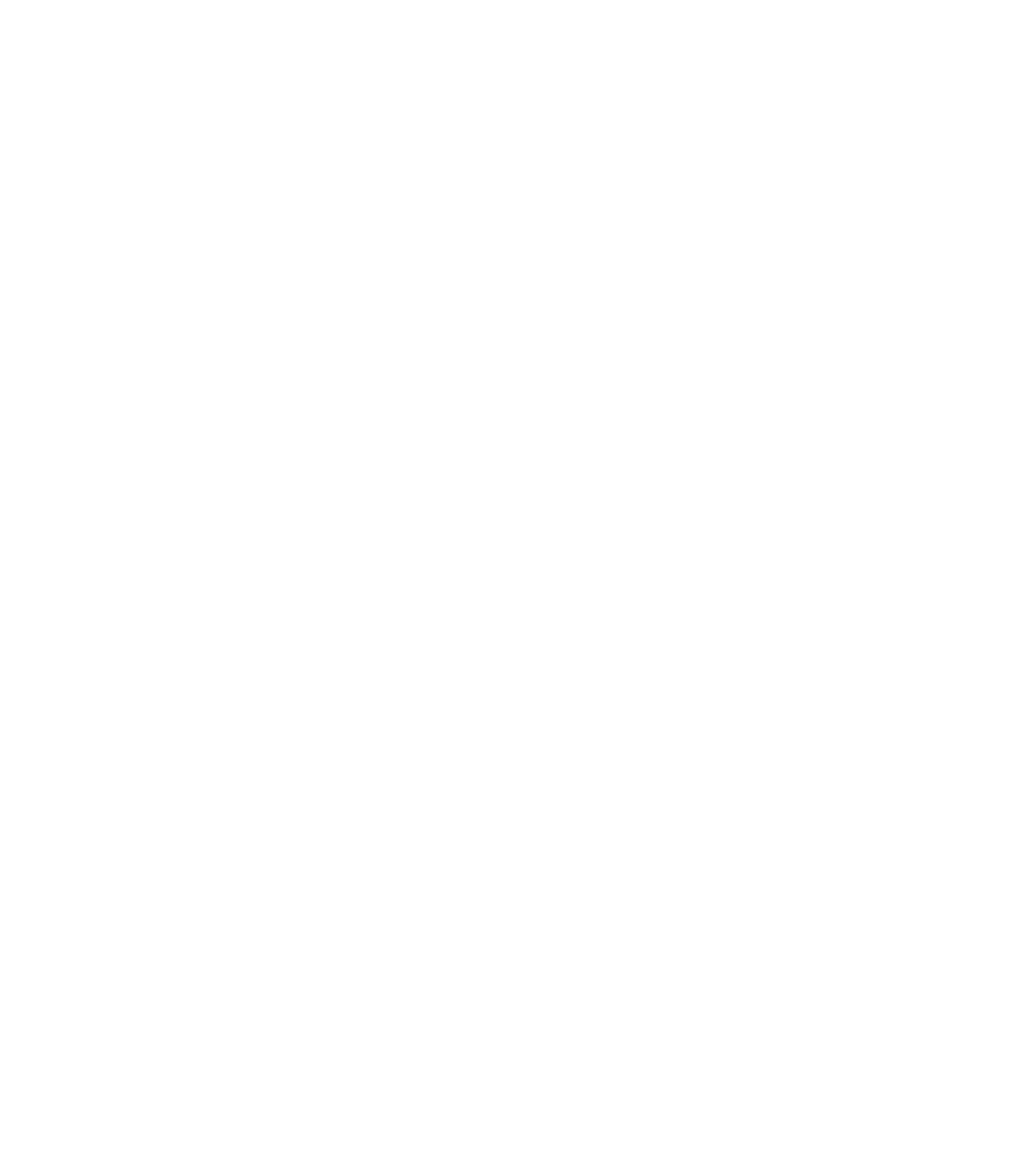
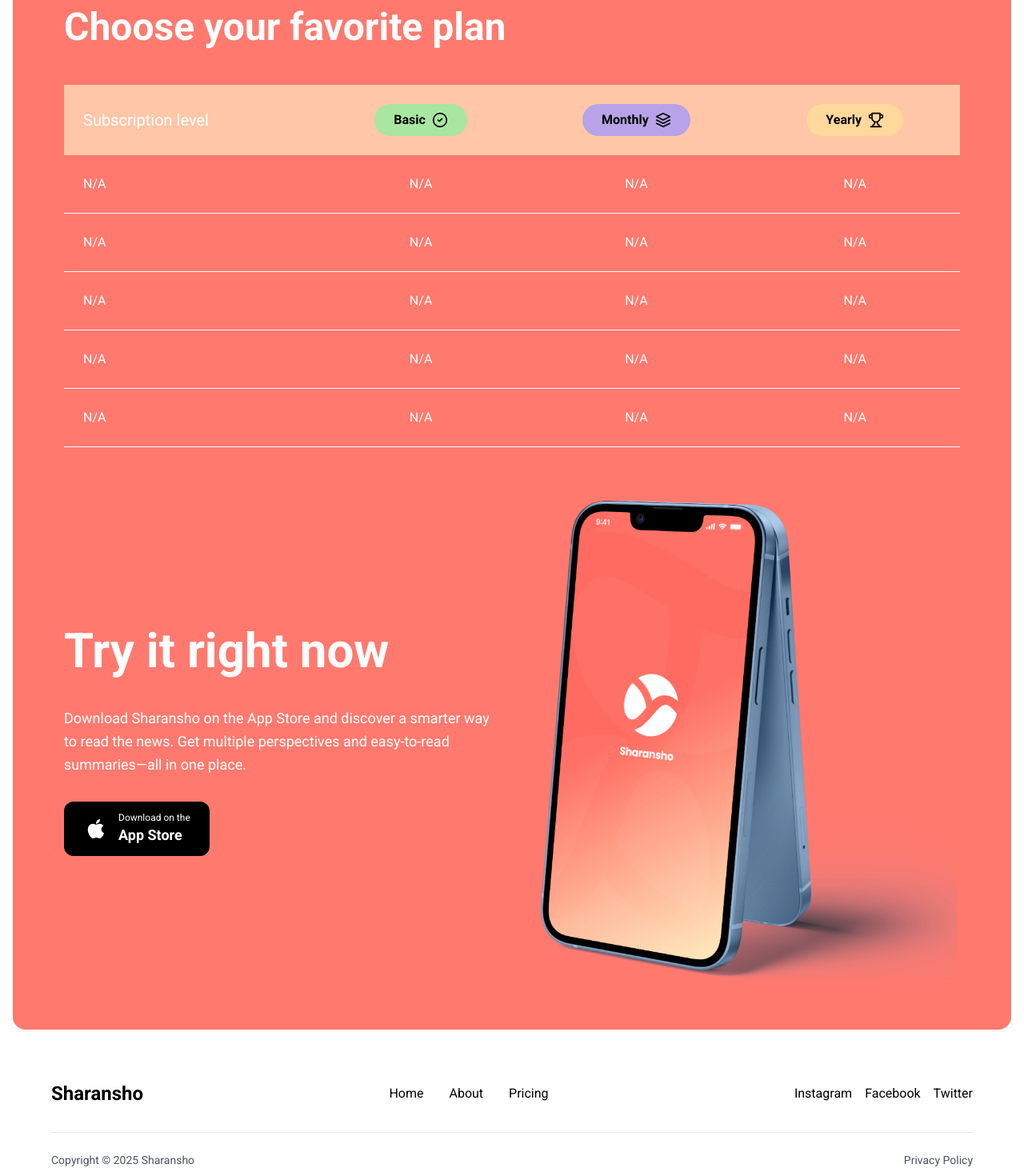
Before and after one commit to nabilAhmedN/sharansho-landing-page, a Next.js app: page / in a window 1280 px wide. Shown: the part 2100-3570 px from the top of the page at 80% size. Before the commit the page ends 2046 px from the top, so only its background shows below. Built offline with nearby package versions, Linux system fonts and the light colour scheme.

Commit message:
pricing and footer added

```diff
--- a/app/page.tsx
+++ b/app/page.tsx
@@ -331,321 +331,197 @@
       </div>
 
 
-      {/* All in One Place Section */}
-      {/* <section className="py-10 px-5">
-        <div className="max-w-6xl mx-auto">
-          <div className="text-center mb-10">
-            <h1 className="text-4xl sm:text-5xl md:text-6xl lg:text-[76px] font-semibold leading-tight text-center">
-              <span className="relative inline-block pb-2 z-[10]">
-                EVERYTHING
-                <svg
-                  className="absolute left-0 bottom-0 w-full h-2 sm:h-[10px] -z-[10] pointer-events-none"
-                  viewBox="0 0 200 10"
-                  xmlns="http://www.w3.org/2000/svg"
-                >
-                  <path
-                    d="M0 5 Q 50 0, 100 5 T 200 5"
-                    stroke="#C445A6"
-                    strokeWidth="3"
-                    fill="none"
-                  />
-                </svg>
-              </span>{' '}
-              YOU NEED <br />
-              <span className="text-gray-500">ALL in ONE PLACE</span>
-              <br />
-            </h1>
-            <p className="text-base text-gray-600 mt-2">
-              Comprehensive syllabus covers all three sections of the SAT
-            </p>
+      {/* Pricing Section */}
+      <section className="bg-[#ff796e] text-white m-4 rounded-2xl overflow-hidden">
+        <div className="p-8 md:p-16">
+          {/* Pricing Header */}
+          <h2 className="text-4xl md:text-5xl font-bold mb-12">
+            Choose your favorite plan
+          </h2>
+
+          {/* Pricing Table */}
+          <div className="overflow-hidden">
+            <table className="w-full">
+              <thead className="bg-[#ffc6a8] ">
+                <tr className="">
+                  <th className="text-left text-xl p-6 font-medium text-white">Subscription level</th>
+                  <th className="p-6">
+                    <div className="bg-[#a8e6a1] text-black px-6 py-2 rounded-full inline-flex items-center gap-2 font-semibold">
+                      <span>Basic</span>
+                      <svg xmlns="http://www.w3.org/2000/svg" width="20" height="20" viewBox="0 0 24 24" fill="none" stroke="currentColor" strokeWidth="2" strokeLinecap="round" strokeLinejoin="round">
+                        <circle cx="12" cy="12" r="10" />
+                        <path d="m9 12 2 2 4-4" />
+                      </svg>
+                    </div>
+                  </th>
+                  <th className="p-6">
+                    <div className="bg-[#b8a3e8] text-black px-6 py-2 rounded-full inline-flex items-center gap-2 font-semibold">
+                      <span>Monthly</span>
+                      <svg xmlns="http://www.w3.org/2000/svg" width="20" height="20" viewBox="0 0 24 24" fill="none" stroke="currentColor" strokeWidth="2" strokeLinecap="round" strokeLinejoin="round">
+                        <path d="M12 2L2 7l10 5 10-5-10-5z" />
+                        <path d="M2 17l10 5 10-5" />
+                        <path d="M2 12l10 5 10-5" />
+                      </svg>
+                    </div>
+                  </th>
+                  <th className="p-6">
+                    <div className="bg-[#ffd89c] text-black px-6 py-2 rounded-full inline-flex items-center gap-2 font-semibold">
+                      <span>Yearly</span>
+                      <svg xmlns="http://www.w3.org/2000/svg" width="20" height="20" viewBox="0 0 24 24" fill="none" stroke="currentColor" strokeWidth="2" strokeLinecap="round" strokeLinejoin="round">
+                        <path d="M6 9H4.5a2.5 2.5 0 0 1 0-5H6" />
+                        <path d="M18 9h1.5a2.5 2.5 0 0 0 0-5H18" />
+                        <path d="M4 22h16" />
+                        <path d="M10 14.66V17c0 .55-.47.98-.97 1.21C7.85 18.75 7 20.24 7 22" />
+                        <path d="M14 14.66V17c0 .55.47.98.97 1.21C16.15 18.75 17 20.24 17 22" />
+                        <path d="M18 2H6v7a6 6 0 0 0 12 0V2Z" />
+                      </svg>
+                    </div>
+                  </th>
+                </tr>
+              </thead>
+              <tbody>
+                <tr className="border-b border-white">
+                  <td className="p-6 text-white">N/A</td>
+                  <td className="p-6 text-center">N/A</td>
+                  <td className="p-6 text-center">N/A</td>
+                  <td className="p-6 text-center">N/A</td>
+                </tr>
+                <tr className="border-b border-white">
+                  <td className="p-6 text-white">N/A</td>
+                  <td className="p-6 text-center">N/A</td>
+                  <td className="p-6 text-center">N/A</td>
+                  <td className="p-6 text-center">N/A</td>
+                </tr>
+                <tr className="border-b border-white">
+                  <td className="p-6 text-white">N/A</td>
+                  <td className="p-6 text-center">N/A</td>
+                  <td className="p-6 text-center">N/A</td>
+                  <td className="p-6 text-center">N/A</td>
+                </tr>
+                <tr className="border-b border-white">
+                  <td className="p-6 text-white">N/A</td>
+                  <td className="p-6 text-center">N/A</td>
+                  <td className="p-6 text-center">N/A</td>
+                  <td className="p-6 text-center">N/A</td>
+                </tr>
+                <tr className="border-b border-white">
+                  <td className="p-6 text-white">N/A</td>
+                  <td className="p-6 text-center">N/A</td>
+                  <td className="p-6 text-center">N/A</td>
+                  <td className="p-6 text-center">N/A</td>
+                </tr>
+              </tbody>
+            </table>
+
           </div>
 
-          <div className="grid grid-cols-2 sm:grid-cols-2 md:grid-cols-4 gap-5">
-            {[
-              'Latest EXAM Bank',
-              'Tailored Exam',
-              'Video Explanation',
-              'Benchmark against other student',
-              { title: 'Real EXAM Predictions', ai: true },
-              { title: 'Full Courses', ai: true },
-              { title: '10,000+ Questions Bank with Explanations', ai: true },
-              { title: 'Improvement Report', ai: true },
-            ].map((item, idx) => (
-              <div
-                key={idx}
-                className="bg-gray-50 rounded-lg p-5 shadow-md relative min-h-[220px] sm:min-h-[150px]"
-              >
-                <div className="absolute top-5 left-5 w-12 h-12 bg-indigo-100 rounded-full flex items-center justify-center">
-                  <span className="text-2xl">
-                    {idx === 0 ? '📚' : idx === 1 ? '📝' : idx === 2 ? '🎥' : '📊'}
-                  </span>
-                </div>
-                <div className="absolute top-[132px] left-5 sm:absolute sm:bottom-5 sm:left-5 sm:top-auto sm:pt-6">
-                  {typeof item === 'object' && item.ai && (
-                    <div className="text-sm text-indigo-500 mb-1">✨ AI POWERED</div>
-                  )}
-                  <div className="text-lg font-bold text-gray-800">
-                    {typeof item === 'string' ? item : item.title}
-                  </div>
-                </div>
-              </div>
-            ))}
-          </div>
-        </div>
-      </section> */}
-
-      {/* Pricing Section */}
-      {/* <section className="bg-gradient-to-tl from-[#2A056D] to-[#6F0767] flex justify-center m-2 sm:m-4 rounded-2xl">
-        <div className="container max-w-6xl px-4 py-12 sm:py-[120px]">
-          <h1 className="text-4xl sm:text-5xl md:text-6xl lg:text-[76px] font-semibold text-white leading-tight text-center">
-            Flexible
-            <span className="relative inline-block pb-2 z-[10] mx-2">
-              Pricing
-              <svg
-                className="absolute left-0 bottom-0 w-full h-2 sm:h-[10px] -z-[10] pointer-events-none"
-                viewBox="0 0 200 10"
-                xmlns="http://www.w3.org/2000/svg"
-              >
-                <path d="M0 5 Q 50 0, 100 5 T 200 5" stroke="#C445A6" strokeWidth="3" fill="none" />
-              </svg>
-            </span>
-            for
-            <br />
-            SAT 1 Learners
-          </h1>
-          <p className="mt-3 sm:mt-[12px] text-white text-center text-sm sm:text-base">
-            Choose the plan that fits your budget
-          </p>
-          <div className="mt-6 sm:mt-10 grid grid-cols-1 sm:grid-cols-2 lg:grid-cols-4 gap-4 sm:gap-6">
-            {[
-              { name: 'Monthly Plan', price: '99', save: null },
-              { name: '3 Months Plan', price: '84', save: 'Save 15%' },
-              { name: '6 Months Plan', price: '79', save: 'Save 20%' },
-              { name: 'Yearly Plan', price: '74', save: 'Save 25%' },
-            ].map((plan, idx) => (
-              <div key={idx} className="bg-white text-purple-800 p-4 sm:p-6 rounded-lg shadow">
-                <div className="flex items-center justify-between mb-2">
-                  <h3 className="text-base sm:text-[18px] text-black font-semibold">
-                    {plan.name}
-                  </h3>
-                  {plan.save && (
-                    <div className="text-xs sm:text-[12px] text-white font-semibold bg-[#671E5A] px-2 sm:px-[12px] py-1 rounded-full">
-                      {plan.save}
+          <div className="max-w-6xl mx-auto flex flex-col lg:flex-row items-center gap-12 mt-16">
+            {/* Left Side - Text and Buttons */}
+            <div className="flex-1 space-y-8">
+              <h2 className="text-4xl md:text-6xl font-bold leading-tight">
+                Try it right now
+              </h2>
+              <p className="text-lg text-white leading-relaxed">
+                Download Sharansho on the App Store and discover a smarter way to read the news. Get multiple perspectives and easy-to-read summaries—all in one place.
+              </p>
+              <div className="flex flex-col sm:flex-row gap-4">
+                <Link href="https://apps.apple.com" target="_blank" rel="noopener noreferrer">
+                  <button className="bg-black hover:bg-gray-900 transition-colors px-6 py-3 rounded-xl flex items-center gap-3">
+                    <svg xmlns="http://www.w3.org/2000/svg" width="32" height="32" viewBox="0 0 24 24" fill="white">
+                      <path d="M17.05 20.28c-.98.95-2.05.8-3.08.35-1.09-.46-2.09-.48-3.24 0-1.44.62-2.2.44-3.06-.35C2.79 15.25 3.51 7.59 9.05 7.31c1.35.07 2.29.74 3.08.8 1.18-.24 2.31-.93 3.57-.84 1.51.12 2.65.72 3.4 1.8-3.12 1.87-2.38 5.98.48 7.13-.57 1.5-1.31 2.99-2.54 4.09l.01-.01zM12.03 7.25c-.15-2.23 1.66-4.07 3.74-4.25.29 2.58-2.34 4.5-3.74 4.25z" />
+                    </svg>
+                    <div className="text-left">
+                      <div className="text-xs">Download on the</div>
+                      <div className="text-lg font-semibold">App Store</div>
                     </div>
-                  )}
-                </div>
-                <p className="text-sm sm:text-[14px] text-[#667085] font-medium">
-                  {idx === 0
-                    ? 'Perfect for starting your journey'
-                    : idx === 1
-                      ? 'Ideal for focused preparation'
-                      : idx === 2
-                        ? 'Best for comprehensive prep'
-                        : 'Maximum value for long-term'}
-                </p>
-                <p className="text-2xl sm:text-[36px] font-bold mt-2">
-                  {plan.price}
-                  <span className="text-[#667085] text-xs sm:text-[14px] font-normal">SAR</span>
-                </p>
-                <p className="text-black text-xs sm:text-[14px]">Per user per month</p>
-                <div className="border-b border-[#D0D5DD] pt-3 sm:pt-[14px]"></div>
-                <ul className="mt-4 space-y-2 text-black text-xs sm:text-sm">
-                  {[
-                    'Access SAT 1 and SAT 2 practice questions.',
-                    'Weekly progress reports to track improvement.',
-                    '24/7 support to answer your questions.',
-                    'Personalized study plan based on AI analysis.',
-                  ].map((feature, fidx) => (
-                    <li key={fidx} className="flex items-start gap-2 pt-3">
-                      <span className="w-5 h-5 sm:w-[20px] sm:h-[20px] bg-[#671E5A] rounded-full flex items-center justify-center shrink-0">
-                        <svg
-                          xmlns="http://www.w3.org/2000/svg"
-                          width="12"
-                          height="12"
-                          viewBox="0 0 12 12"
-                          fill="none"
-                        >
-                          <path
-                            d="M2.5 5.99994L5 8.49994L10 3.49994"
-                            stroke="white"
-                            strokeWidth="1.125"
-                            strokeLinejoin="round"
-                          />
-                        </svg>
-                      </span>
-                      <span>{feature}</span>
-                    </li>
-                  ))}
-                </ul>
-                <Link href="https://cms.mubhir.ai/select-package">
-                  <button className="mt-8 sm:mt-[64px] border border-[#671E5A] text-[#671E5A] px-4 py-2 rounded-full w-full text-sm sm:text-base hover:bg-[#671E5A] hover:text-white transition">
-                    Start {plan.name}
                   </button>
                 </Link>
+                {/* <Link href="https://play.google.com" target="_blank" rel="noopener noreferrer">
+                  <button className="bg-black hover:bg-gray-900 transition-colors px-6 py-3 rounded-xl flex items-center gap-3">
+                    <svg xmlns="http://www.w3.org/2000/svg" width="32" height="32" viewBox="0 0 24 24" fill="white">
+                      <path d="M3.609 1.814L13.792 12 3.61 22.186a.996.996 0 0 1-.61-.92V2.734a1 1 0 0 1 .609-.92zm10.89 10.893l2.302 2.302-10.937 6.333 8.635-8.635zm3.199-3.198l2.807 1.626a1 1 0 0 1 0 1.73l-2.808 1.626L15.206 12l2.492-2.491zM5.864 2.658L16.802 8.99l-2.303 2.303-8.635-8.635z" />
+                    </svg>
+                    <div className="text-left">
+                      <div className="text-xs">GET IT ON</div>
+                      <div className="text-lg font-semibold">Google Play</div>
+                    </div>
+                  </button>
+                </Link> */}
               </div>
-            ))}
-          </div>
-        </div>
-      </section> */}
+            </div>
 
-      {/* FAQ Section */}
-      {/* <section className="bg-[#eaecf0] flex justify-center m-4 rounded-2xl">
-        <div className="container max-w-6xl px-4 py-[120px]">
-          <h2 className="text-[56px] font-semibold text-center text-black">
-            Your
-            <span className="text-black relative inline-block pb-2 mx-2">
-              Questions
-              <svg
-                className="absolute right-0 top-16 w-full h-[13px] pointer-events-none"
-                viewBox="0 0 200 10"
-                xmlns="http://www.w3.org/2000/svg"
-              >
-                <path d="M0 5 Q 50 0, 100 5 T 200 5" stroke="#C445A6" strokeWidth="3" fill="none" />
-              </svg>
-            </span>
-            <br />
-            Answered
-          </h2>
-          <p className="mt-2 text-center text-gray-600">Frequently asked questions</p>
-          <div className="mt-10 space-y-4">
-            {[
-              {
-                q: "How does Mubhir's AI personalize my learning experience?",
-                a: 'Our AI analyzes your performance, identifies strengths and weaknesses, and tailors a study plan to maximize your score improvement.',
-              },
-              {
-                q: 'How many practice tests are included in the program?',
-                a: 'Our program includes over 20 full-length practice tests, covering all subjects and designed to simulate the actual exam environment.',
-              },
-              {
-                q: 'Can I use Mubhir on my phone or tablet?',
-                a: 'Yes, Mubhir is fully optimized for mobile devices. You can access all features on your smartphone or tablet through our responsive web app or native mobile apps.',
-              },
-              {
-                q: 'Is there a free trial available?',
-                a: 'Yes, we offer a 7-day free trial that gives you access to a limited set of practice questions and features so you can experience the platform before committing.',
-              },
-              {
-                q: "What if I'm not satisfied with the program?",
-                a: "We offer a 30-day money-back guarantee. If you're not completely satisfied with your experience, contact our support team for a full refund.",
-              },
-              {
-                q: 'Will I get support during my preparation?',
-                a: 'Absolutely! Our team of expert tutors is available 24/7 to answer your questions and provide guidance throughout your preparation journey.',
-              },
-            ].map((faq, idx) => (
-              <div key={idx} className="bg-gray-50 p-4 rounded-lg">
-                <button
-                  className="w-full flex justify-between items-center focus:outline-none"
-                  onClick={() => toggleFaq(idx)}
-                >
-                  <h3 className="text-xl font-semibold text-[#671E5A]">{faq.q}</h3>
-                  <span className="w-9 h-9 bg-[#671E5A] rounded-full flex items-center justify-center text-white">
-                    {activeFaq === idx ? '↑' : '↓'}
-                  </span>
-                </button>
-                {activeFaq === idx && <div className="mt-4 text-gray-700">{faq.a}</div>}
+            {/* Right Side - Phone Mockup */}
+            <div className="flex-1 flex justify-center">
+              <div className="relative">
+                <Image
+                  src="/images/iPhone 13.png"
+                  alt="App Preview"
+                  width={400}
+                  height={800}
+                  className="w-auto h-auto max-h-[600px]"
+                />
               </div>
-            ))}
-          </div>
-          <p className="text-black font-medium mb-[12px] mt-[32px] text-center">
-            Still have questions?
-          </p>
-          <div className="mt-6 flex justify-center items-center space-x-6">
-            <button className="flex items-center bg-[#671e5a] text-white font-medium rounded-full pl-5 pr-2 py-2 shadow-lg">
-              Contact us
-              <span className="flex items-center justify-center ml-6 w-8 h-8 bg-white text-white rounded-full">
-                <svg
-                  xmlns="http://www.w3.org/2000/svg"
-                  fill="none"
-                  viewBox="0 0 24 24"
-                  strokeWidth={1.5}
-                  stroke="#671e5a"
-                  className="size-6"
-                >
-                  <path
-                    strokeLinecap="round"
-                    strokeLinejoin="round"
-                    d="M17.25 8.25 21 12m0 0-3.75 3.75M21 12H3"
-                  />
-                </svg>
-              </span>
-            </button>
-          </div>
-        </div>
-      </section> */}
-
-      {/* CTA Section */}
-      {/* <section className="bg-[#691d5e] text-white rounded-lg px-4 pt-12 md:pt-20">
-        <div className="max-w-7xl mx-auto flex flex-col md:flex-row items-center gap-10">
-          <div className="w-full md:w-1/2 flex flex-col items-center md:items-start text-center md:text-left space-y-6">
-            <h1 className="text-4xl md:text-5xl font-extrabold leading-snug">
-              Get Started
-              <span className="relative inline-block pb-2 ml-2">
-                Today!
-                <svg
-                  className="absolute left-0 bottom-0 w-full h-2 -z-10 pointer-events-none"
-                  viewBox="0 0 200 10"
-                  xmlns="http://www.w3.org/2000/svg"
-                >
-                  <path
-                    d="M0 5 Q 50 0, 100 5 T 200 5"
-                    stroke="#C445A6"
-                    strokeWidth="3"
-                    fill="none"
-                  />
-                </svg>
-              </span>
-            </h1>
-            <p className="text-base md:text-lg">
-              Join thousands of students who are preparing smarter, not harder. Sign up now & take
-              your first mock test for FREE!
-            </p>
-
-            <button className="bg-white text-[#671E5A] font-semibold py-3 px-6 rounded-full flex items-center justify-center mx-auto md:mx-0 hover:bg-gray-100 transition">
-              Get started
-              <svg className="ml-2 w-5 h-5" fill="none" stroke="currentColor" viewBox="0 0 24 24">
-                <path strokeLinecap="round" strokeLinejoin="round" strokeWidth={2} d="M9 5l7 7-7 7" />
-              </svg>
-            </button>
-
-            <button className="bg-[#8A2879] text-white px-6 py-2 rounded-full flex items-center hover:bg-[#d945b3] w-fit">
-              <span className="text-2xl mr-2">⭐</span>
-              <span>4.9/5 reviews in Clutch</span>
-              <svg className="w-5 h-5 ml-2" fill="none" stroke="currentColor" viewBox="0 0 24 24">
-                <path strokeLinecap="round" strokeLinejoin="round" strokeWidth={2} d="M9 5l7 7-7 7" />
-              </svg>
-            </button>
-          </div>
-
-          <div className="order-last md:order-none flex justify-center items-center">
-            <div className="h-[350px] w-[250px] bg-purple-300 rounded-lg"></div>
-          </div>
-
-          <div className="w-full md:w-1/2 flex flex-col gap-6">
-            <div className="bg-[#511447] p-6 md:p-8 rounded-lg space-y-4">
-              <h2 className="text-2xl font-bold text-white text-center md:text-left">
-                What if I don&apos;t like it later?
-              </h2>
-              <p className="text-sm md:text-base text-center md:text-left">
-                If Mubhir isn&apos;t right for you:
-              </p>
-              <ul className="text-sm md:text-base space-y-2 list-none text-left">
-                {[
-                  'Cancel anytime within the first 7 days.',
-                  'Get a full refund - no questions asked.',
-                  'Your satisfaction and success is our priority.',
-                ].map((item, idx) => (
-                  <li key={idx} className="flex items-start gap-2">
-                    <span className="text-green-400">✓</span>
-                    {item}
-                  </li>
-                ))}
-              </ul>
             </div>
           </div>
         </div>
-      </section> */}
+      </section>
+
+
+      {/* Footer */}
+      <footer className="bg-white m-4 rounded-2xl overflow-hidden">
+        <div className="p-8 md:p-12">
+          {/* Footer Content */}
+          <div className="flex flex-col md:flex-row justify-between items-center gap-8 mb-8">
+            {/* Logo */}
+            <div className="flex items-center gap-3">
+              {/* <Image
+                  src="/images/logo.png"
+                  alt="Sharansho Logo"
+                  width={50}
+                  height={50}
+                  className="rounded-full"
+                /> */}
+              <span className="text-2xl font-bold text-black">Sharansho</span>
+            </div>
+
+            {/* Navigation Links */}
+            <nav className="flex flex-wrap justify-center gap-8 text-black">
+              <Link href="#" className="hover:text-[#ff8e78] transition">
+                Home
+              </Link>
+              <Link href="#" className="hover:text-[#ff8e78] transition">
+                About
+              </Link>
+              <Link href="#" className="hover:text-[#ff8e78] transition">
+                Pricing
+              </Link>
+              {/* <Link href="#" className="hover:text-[#ff8e78] transition">
+                Testimonials
+              </Link> */}
+            </nav>
+
+            {/* Social Links */}
+            <div className="flex gap-4">
+              <Link href="https://instagram.com" target="_blank" rel="noopener noreferrer" className="text-black hover:text-[#ff8e78] transition">
+                Instagram
+              </Link>
+              <Link href="https://facebook.com" target="_blank" rel="noopener noreferrer" className="text-black hover:text-[#ff8e78] transition">
+                Facebook
+              </Link>
+              <Link href="https://twitter.com" target="_blank" rel="noopener noreferrer" className="text-black hover:text-[#ff8e78] transition">
+                Twitter
+              </Link>
+            </div>
+          </div>
+          {/* Copyright */}
+          <div className="border-t border-gray-200 pt-6 flex flex-col md:flex-row justify-between items-center gap-4 text-sm text-gray-600">
+            <p>Copyright © 2025 Sharansho</p>
+            <Link href="#" className="hover:text-[#ff8e78] transition">
+              Privacy Policy
+            </Link>
+          </div>
+        </div>
+      </footer>
 
       {/* <Footer /> */}
     </div>
```
